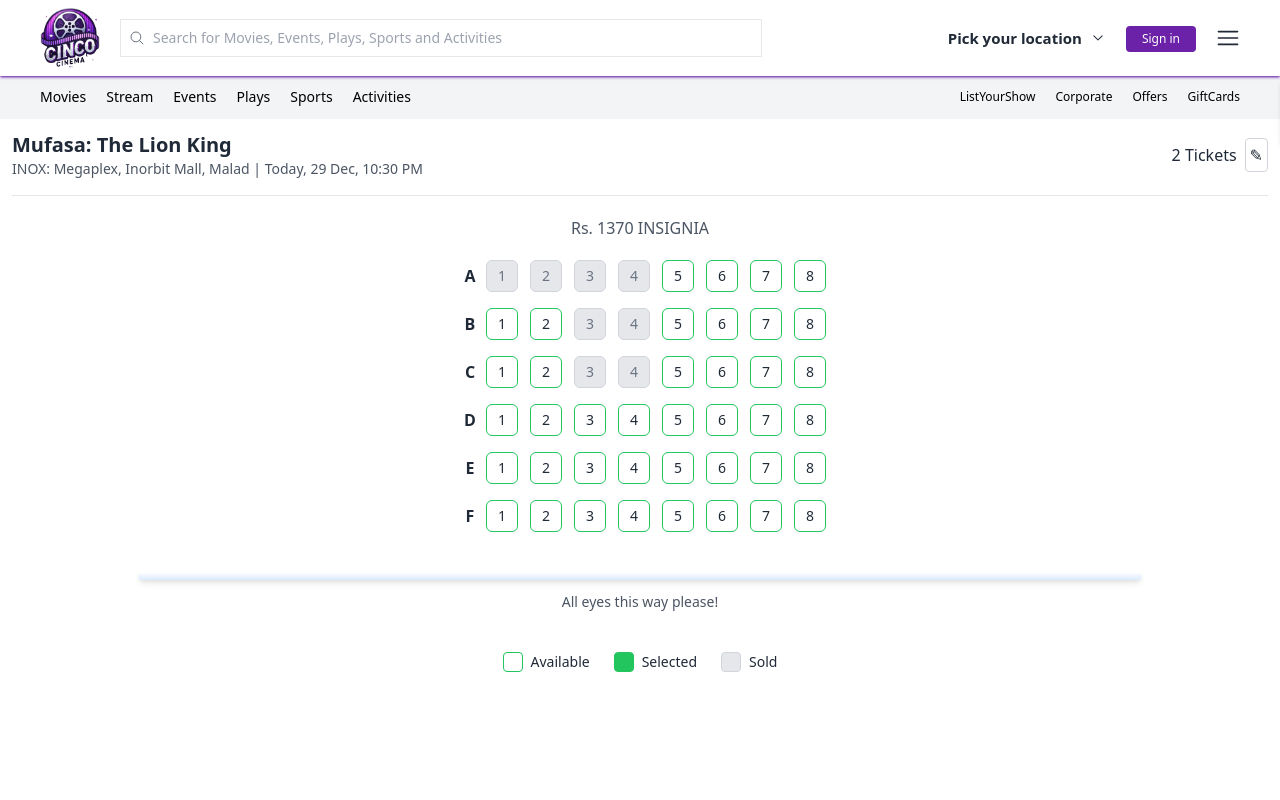
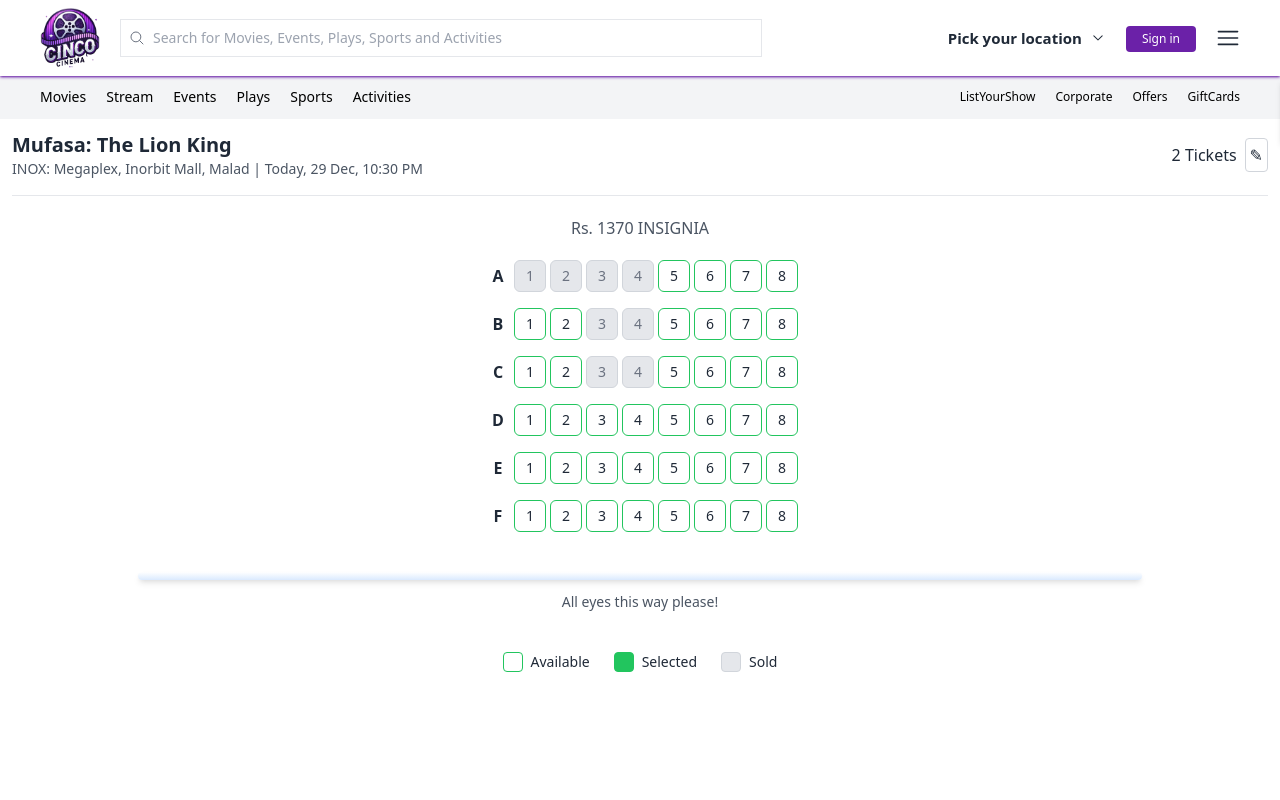
Before and after one commit to jneralrex/cinco_cinema_user, a React (Vite) app: page /seat-page in a window 1280 px wide. Both pictures are taken after a click on the button "Select Seats". Shown: the top 800 px of the page. Built offline with nearby package versions, Linux system fonts and the light colour scheme.

Commit message:
Seat page cleaning

```diff
--- a/src/pages/SeatPage.jsx
+++ b/src/pages/SeatPage.jsx
@@ -96,8 +96,8 @@
           <h2 className="text-xl font-semibold">Mufasa: The Lion King</h2>
           <p className="text-sm text-gray-600">INOX: Megaplex, Inorbit Mall, Malad | Today, 29 Dec, 10:30 PM</p>
         </div>
-        <div className="flex items-center gap-2">
-          <span>{maxSeats} Tickets</span>
+        <div className="flex items-center gap-2 flex-col md:flex-row">
+          <div>{maxSeats} Tickets</div>
           <button
             className="border border-gray-300 rounded p-1 hover:bg-gray-50"
             onClick={() => setShowModal(true)}
@@ -115,9 +115,9 @@
       {/* Seating Layout */}
       <div className="flex flex-col items-center gap-4 w-[90%] m-auto">
         {rows.map(row => (
-          <div key={row} className="flex flex-row items-center  justify-center">
+          <div key={row} className="flex flex-row items-center justify-center">
             <div className="w-8 text-center font-bold">{row}</div>
-            <div className="flex gap-3 flex-1">
+            <div className="flex gap-1 flex-1">
               {[1, 2, 3, 4, 5, 6, 7, 8].map(seatNum => (
                 <button
                   key={`${row}-${seatNum}`}
```
